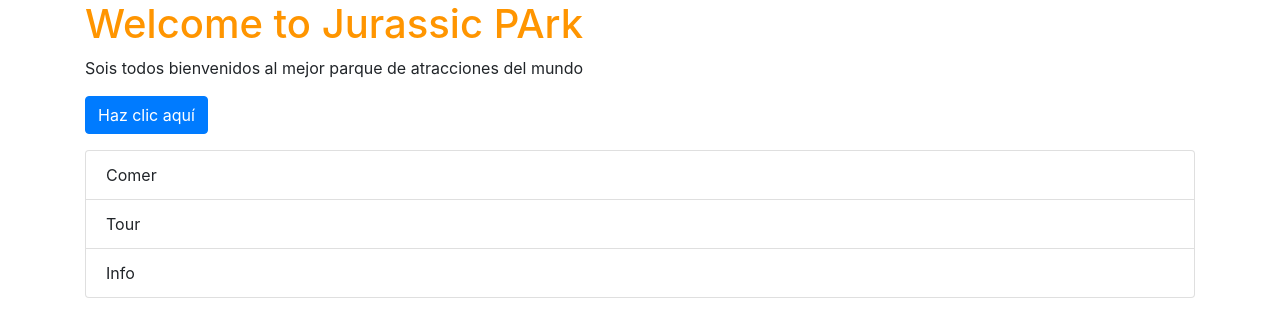
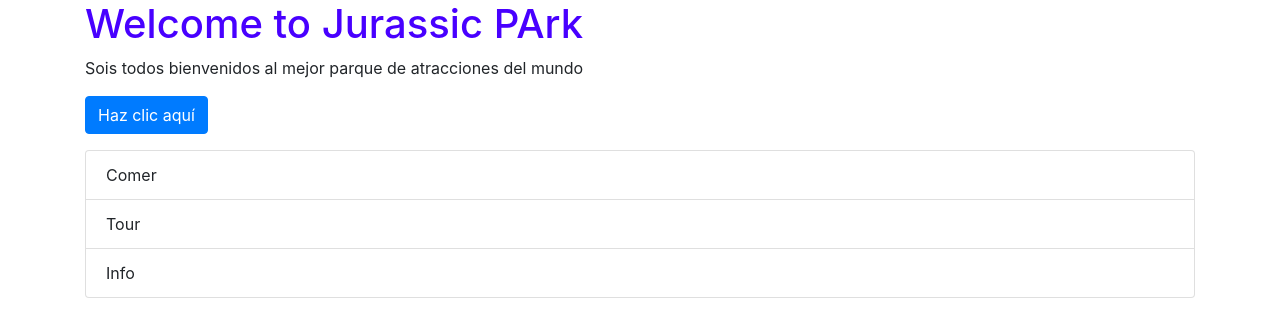
Before and after one commit to TheSpectrec/My-Proyect, a plain HTML site: page index.html in a window 1280 px wide. Drawn offline with nearby package versions, Linux system fonts and the light colour scheme.

Commit message:
cambio color encabezado

```diff
--- a/styles.css
+++ b/styles.css
@@ -1,4 +1,4 @@
 /* Cambia el color del encabezado como un cambio inicial */
 h1 {
-    color: #ff9500;
+    color: #4800ff;
 }
```
